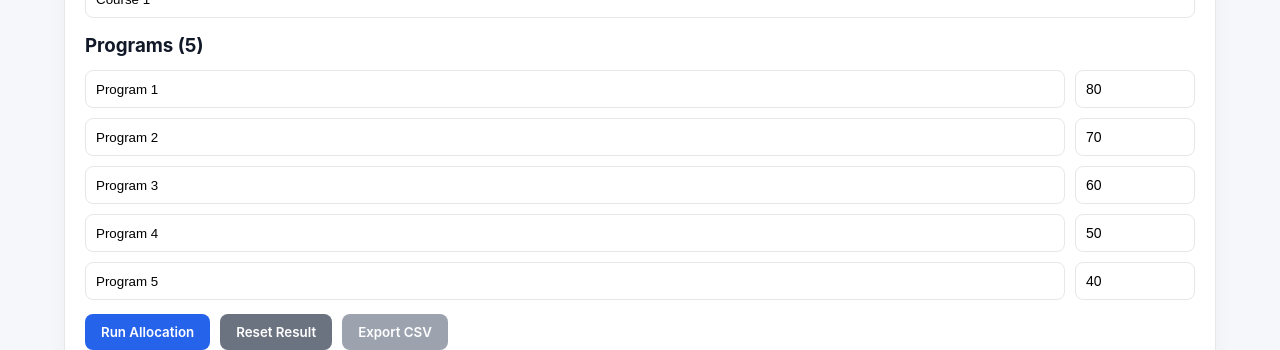
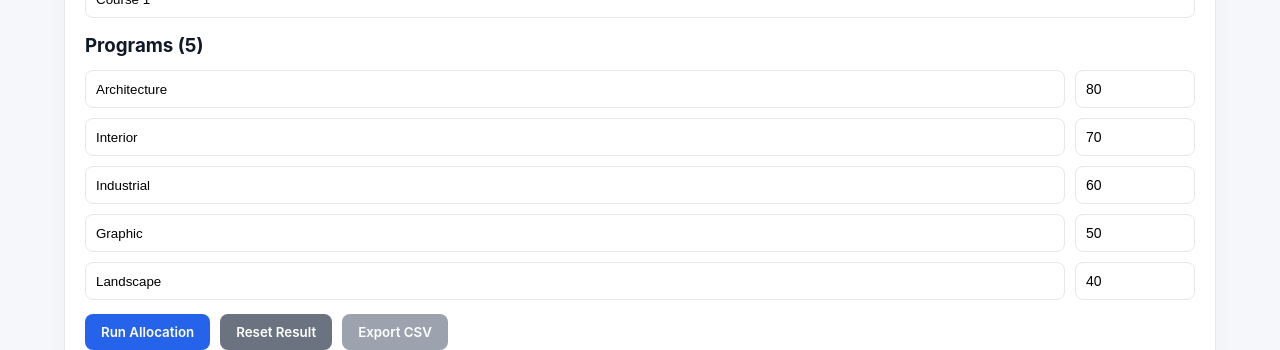
Before and after one commit to ShravyaAU/space-allocation, a React (Vite) app: page / in a window 1280 px wide. Shown: the part 288-638 px from the top of the page. Built offline with nearby package versions, Linux system fonts and the light colour scheme.

Commit message:
Updated the program name

```diff
--- a/src/App.jsx
+++ b/src/App.jsx
@@ -123,11 +123,11 @@ export default function App() {
 
   // Programs & course
   const [programs, setPrograms] = useState([
-    { name: "Program 1", count: 80 },
-    { name: "Program 2", count: 70 },
-    { name: "Program 3", count: 60 },
-    { name: "Program 4", count: 50 },
-    { name: "Program 5", count: 40 },
+    { name: "Architecture", count: 80 },
+    { name: "Interior", count: 70 },
+    { name: "Industrial", count: 60 },
+    { name: "Graphic", count: 50 },
+    { name: "Landscape", count: 40 },
   ]);
   const [courseName, setCourseName] = useState("Course 1");
 
```
